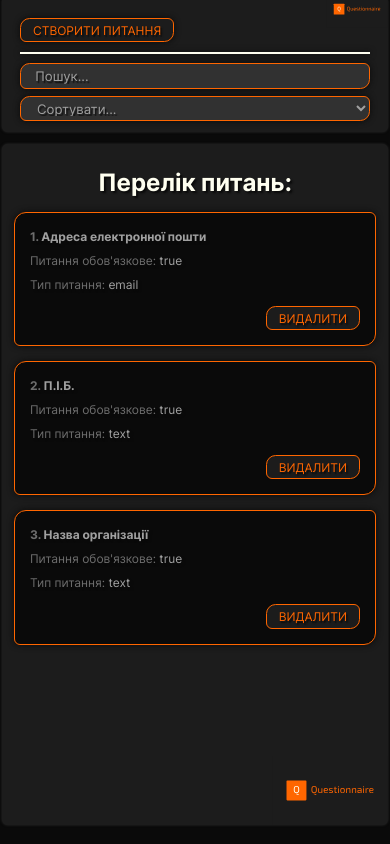
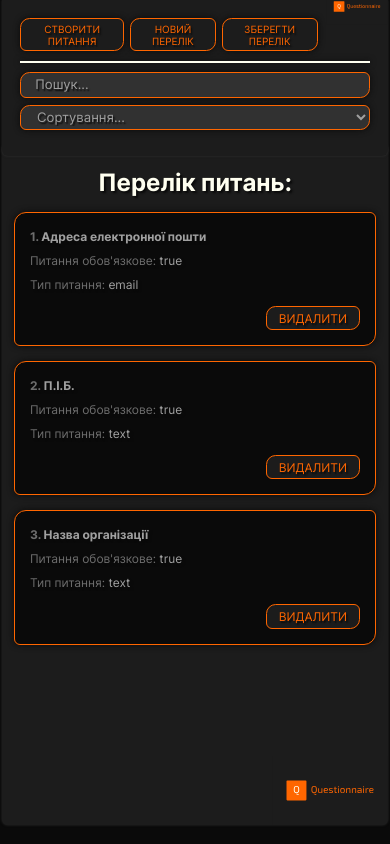
Before and after one commit to sergeiown/questionnaire, a React (Create React App) app: page / in a window 390 px wide. Built offline with nearby package versions, Linux system fonts and the light colour scheme.

Commit message:
add new controlPanel buttons

```diff
--- a/src/App.js
+++ b/src/App.js
@@ -46,7 +46,13 @@ function App() {
     return (
         <div className="App">
             <div className="controlPanel">
-                <MyButton onClick={() => setModal(true)}>Створити питання</MyButton>
+                <div className="controlPanel__Buttons">
+                    <MyButton onClick={() => setModal(true)}>Створити питання</MyButton>
+
+                    <MyButton>Новий перелік</MyButton>
+
+                    <MyButton>Зберегти перелік</MyButton>
+                </div>
 
                 <MyModal visible={modal} setVisible={setModal}>
                     <PostForm create={createPost} />
--- a/src/components/PostFilter.jsx
+++ b/src/components/PostFilter.jsx
@@ -14,7 +14,7 @@ const PostFilter = ({ filter, setFilter }) => {
             <Myselect
                 value={filter.sort}
                 onChange={(selectedSort) => setFilter({ ...filter, sort: selectedSort })}
-                defaultValue="Сортувати..."
+                defaultValue="Сортування..."
                 options={[
                     { value: 'title', name: 'За текстом питання' },
                     { value: 'type', name: 'За типом питання' },
--- a/src/components/UI/input/MyInput.module.css
+++ b/src/components/UI/input/MyInput.module.css
@@ -1,7 +1,7 @@
 .myInp {
   width: 100%;
   height: 2.1rem;
-  padding: 0.3rem 1.2rem;
+  padding: 0 1rem 0.1rem 1.2rem;
   margin: 0.3rem 0;
   border: 1px solid #ff6600;
   border-radius: 0.8rem 0.5rem;
--- a/src/components/UI/input/MyInput.module.scss
+++ b/src/components/UI/input/MyInput.module.scss
@@ -3,7 +3,7 @@
 .myInp {
     width: 100%;
     height: 2.1rem;
-    padding: 0.3rem 1.2rem;
+    padding: 0 1rem 0.1rem 1.2rem;
     margin: 0.3rem 0;
     border: 1px solid $color-orange;
     border-radius: 0.8rem 0.5rem;
--- a/src/components/UI/select/Myselect.module.css
+++ b/src/components/UI/select/Myselect.module.css
@@ -1,7 +1,7 @@
 .mySelect {
   width: 100%;
   height: 2.1rem;
-  padding: 0.3rem 1rem;
+  padding: 0 1rem 0.1rem 1rem;
   margin: 0.3rem 0;
   font-size: 1.1rem;
   text-shadow: 0.125rem 0.125rem 0.125rem #0a0a0a;
--- a/src/components/UI/select/Myselect.module.scss
+++ b/src/components/UI/select/Myselect.module.scss
@@ -3,7 +3,7 @@
 .mySelect {
     width: 100%;
     height: 2.1rem;
-    padding: 0.3rem 1rem;
+    padding: 0 1rem 0.1rem 1rem;
     margin: 0.3rem 0;
     font-size: 1.1rem;
     text-shadow: 0.125rem 0.125rem 0.125rem $color-black;
--- a/src/styles/App.css
+++ b/src/styles/App.css
@@ -89,7 +89,8 @@ body .App {
     width: 99vw;
   }
 }
-body .App .controlPanel {
+
+.controlPanel {
   position: fixed;
   top: 0;
   left: 50;
@@ -100,25 +101,49 @@ body .App .controlPanel {
   background: #1c1c1c url("../assets/logo/logo.svg") no-repeat 100% -10%/16%;
   box-shadow: 0 0 0.2rem #313131;
 }
-body .App .controlPanel input,
-body .App .controlPanel select,
-body .App .controlPanel button {
+.controlPanel input,
+.controlPanel select,
+.controlPanel button {
   box-shadow: 0 0 0.5rem #0a0a0a;
 }
 @media only screen and (max-width: 1200px) and (orientation: landscape) {
-  body .App .controlPanel {
+  .controlPanel {
     width: 95vw;
   }
 }
 @media only screen and (max-width: 1200px) and (orientation: portrait) {
-  body .App .controlPanel {
+  .controlPanel {
     width: 99vw;
+    height: 13rem;
   }
 }
-body .App .controlPanel hr {
+.controlPanel hr {
   border: #fffff0 1px solid;
   margin: 0.8rem 0 0.5rem 0;
   box-shadow: 0 0 0.5rem #0a0a0a;
+}
+.controlPanel .controlPanel__Buttons {
+  margin: 0 25% 0 0;
+  display: flex;
+  justify-content: space-between;
+  align-items: center;
+  gap: 0.5rem;
+}
+@media only screen and (max-width: 1440px) and (orientation: landscape) {
+  .controlPanel .controlPanel__Buttons {
+    margin: 0 15% 0 0;
+  }
+  .controlPanel .controlPanel__Buttons button {
+    font-size: small;
+  }
+}
+@media only screen and (max-width: 1200px) and (orientation: portrait) {
+  .controlPanel .controlPanel__Buttons {
+    margin: 0 15% 0 0;
+  }
+  .controlPanel .controlPanel__Buttons button {
+    font-size: smaller;
+  }
 }
 
 .postList {
--- a/src/styles/App.scss
+++ b/src/styles/App.scss
@@ -2,6 +2,7 @@
 @import '../styles/colors';
 @import '../styles/fonts';
 @import '../styles/body';
+@import '../styles/controlPanel';
 @import '../styles/postList';
 @import '../styles/scroll';
 
--- a/src/styles/_body.scss
+++ b/src/styles/_body.scss
@@ -26,37 +26,5 @@ body {
         @media only screen and (max-width: 1200px) and (orientation: portrait) {
             width: 99vw;
         }
-
-        .controlPanel {
-            position: fixed;
-            top: 0;
-            left: 50;
-            width: 50vw;
-            height: 11rem;
-            padding: 1.5rem;
-            border-radius: 0 0 0.5rem 0.5rem;
-            background: $color-dark url('../assets/logo/logo.svg') no-repeat 100% -10% / 16%;
-            box-shadow: 0 0 0.2rem $color-gray-darker;
-
-            & input,
-            select,
-            button {
-                box-shadow: 0 0 0.5rem $color-black;
-            }
-
-            @media only screen and (max-width: 1200px) and (orientation: landscape) {
-                width: 95vw;
-            }
-
-            @media only screen and (max-width: 1200px) and (orientation: portrait) {
-                width: 99vw;
-            }
-
-            hr {
-                border: $color-ivory 1px solid;
-                margin: 0.8rem 0 0.5rem 0;
-                box-shadow: 0 0 0.5rem $color-black;
-            }
-        }
     }
 }
--- /dev/null
+++ b/src/styles/_controlPanel.scss
@@ -0,0 +1,58 @@
+@import '../styles/colors';
+
+.controlPanel {
+    position: fixed;
+    top: 0;
+    left: 50;
+    width: 50vw;
+    height: 11rem;
+    padding: 1.5rem;
+    border-radius: 0 0 0.5rem 0.5rem;
+    background: $color-dark url('../assets/logo/logo.svg') no-repeat 100% -10% / 16%;
+    box-shadow: 0 0 0.2rem $color-gray-darker;
+
+    & input,
+    select,
+    button {
+        box-shadow: 0 0 0.5rem $color-black;
+    }
+
+    @media only screen and (max-width: 1200px) and (orientation: landscape) {
+        width: 95vw;
+    }
+
+    @media only screen and (max-width: 1200px) and (orientation: portrait) {
+        width: 99vw;
+        height: 13rem;
+    }
+
+    hr {
+        border: $color-ivory 1px solid;
+        margin: 0.8rem 0 0.5rem 0;
+        box-shadow: 0 0 0.5rem $color-black;
+    }
+
+    .controlPanel__Buttons {
+        margin: 0 25% 0 0;
+        display: flex;
+        justify-content: space-between;
+        align-items: center;
+        gap: 0.5rem;
+
+        @media only screen and (max-width: 1440px) and (orientation: landscape) {
+            margin: 0 15% 0 0;
+
+            button {
+                font-size: small;
+            }
+        }
+
+        @media only screen and (max-width: 1200px) and (orientation: portrait) {
+            margin: 0 15% 0 0;
+
+            button {
+                font-size: smaller;
+            }
+        }
+    }
+}
```
